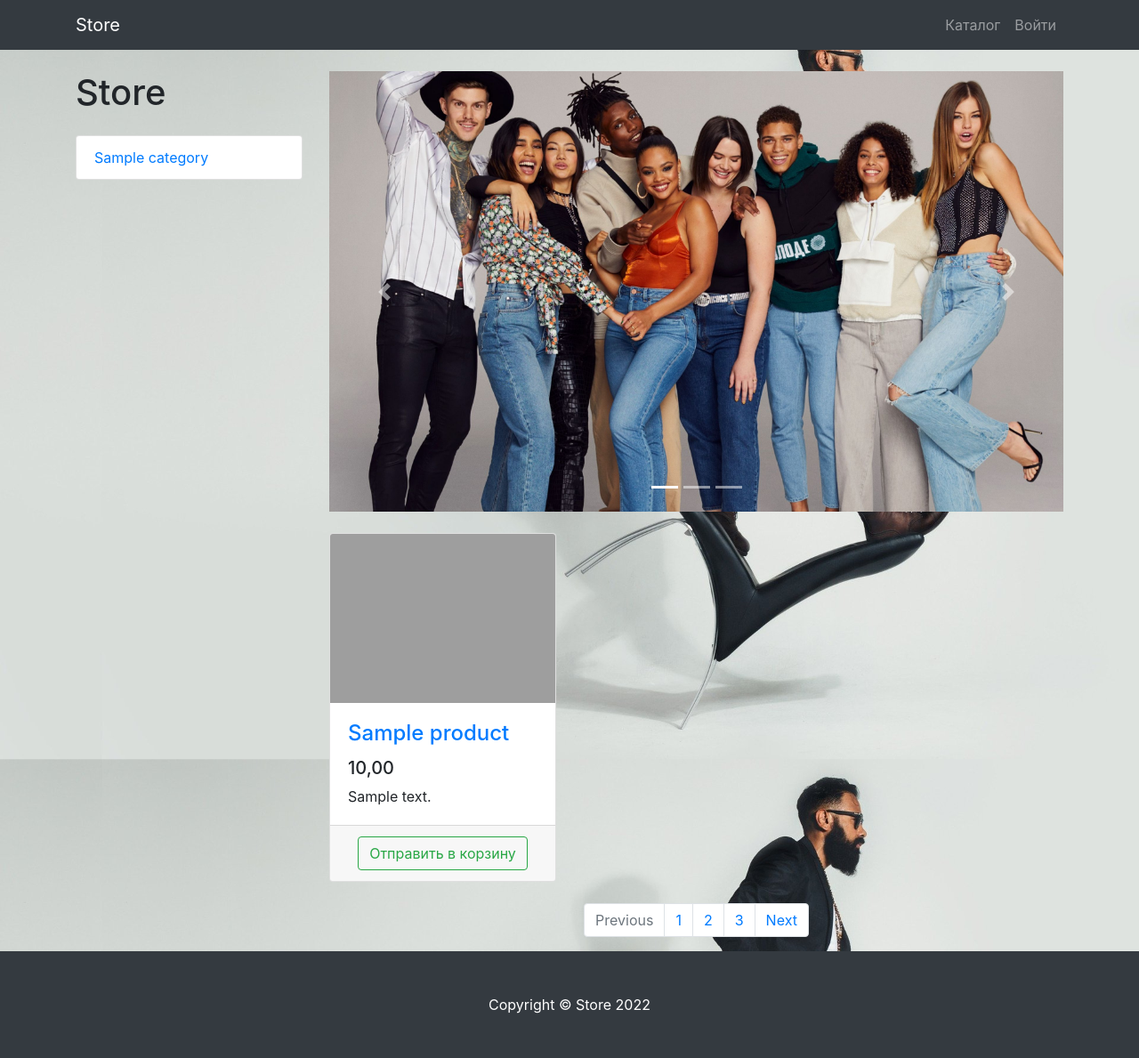
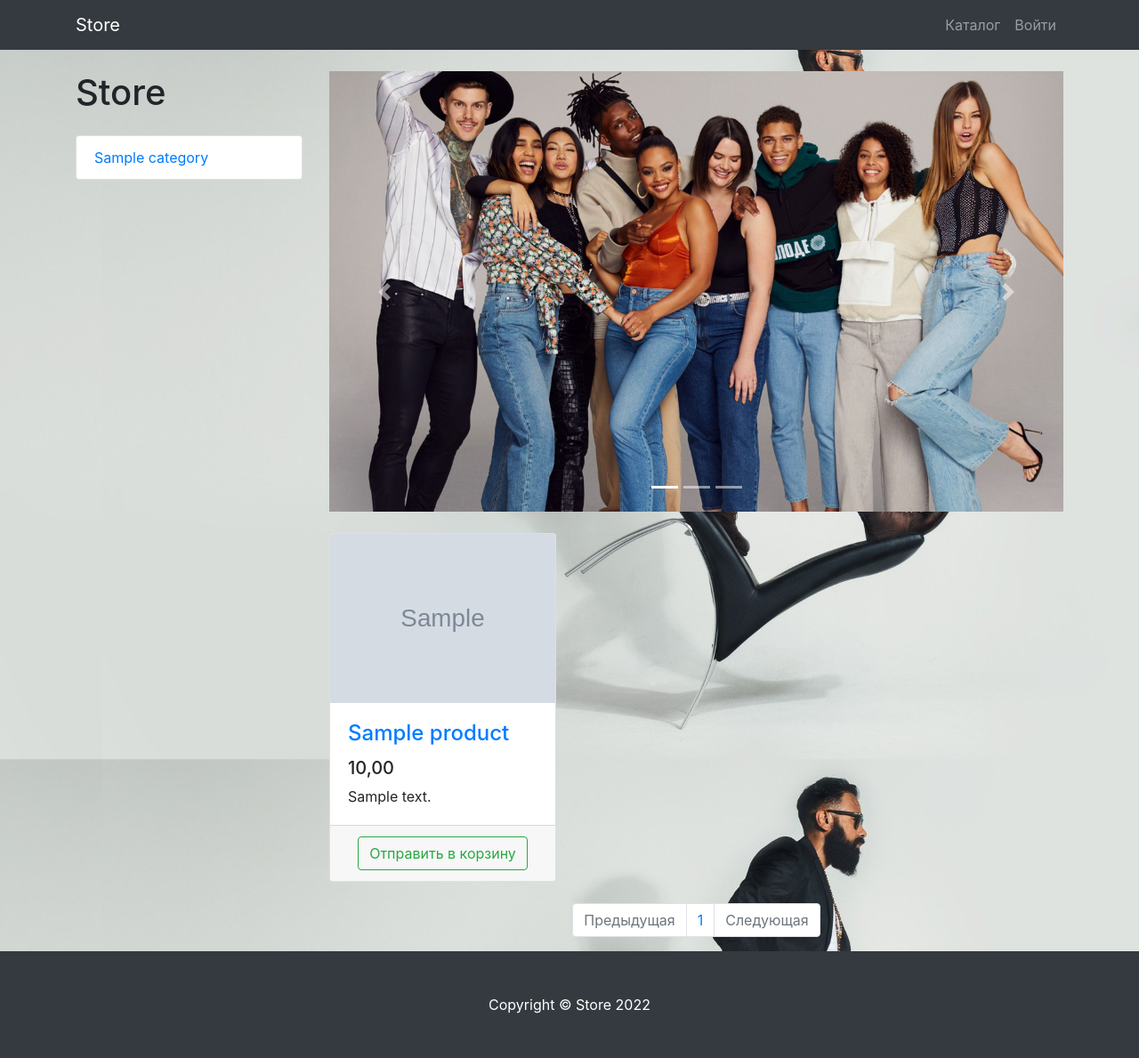
Before and after one commit to Altamar24/campus_delivery, a Django app: page /product_list/ in a window 1280 px wide. Shown: the whole page at 89% size. Run offline with Django 4.2, Linux system fonts and the light colour scheme; tables that the repository leaves empty hold one stand-in row (values such as "Sample post"); grey boxes marked "Sample" are stand-in pictures; some libraries are stand-ins or nearby versions; grey boxes are pictures that could not be loaded.

Commit message:
add paginator and filter by category

```diff
--- a/shop/urls.py
+++ b/shop/urls.py
@@ -7,6 +7,8 @@ app_name = 'shop'
 urlpatterns = [
     path('', index, name='index'),
     path('product_list/', product_list, name='product_list'),
+    path('category/<int:category_id>/', product_list, name='category'),
+    path('page/<int:page_number>/', product_list, name='paginator'),
     path('<slug:category_slug>/', product_list, name='product_list_by_category'),
     path('<int:id>/<slug:slug>/', product_detail, name='product_detail'),
     path('basket/add/<int:product_id>/', basket_add, name='basket_add'),
--- a/shop/views.py
+++ b/shop/views.py
@@ -1,5 +1,7 @@
 from django.contrib.auth.decorators import login_required
+from django.core.paginator import Paginator
 from django.shortcuts import render, get_object_or_404, HttpResponseRedirect
+
 
 from .models import Category, Product, Basket
 
@@ -8,15 +10,18 @@ def index(request):
     return render(request, "shop/index.html")
 
 
-def product_list(request, category_slug=None):
-    category = None
-    categories = Category.objects.all()
-    products = Product.objects.filter(available=True)
-    if category_slug:
-        category = get_object_or_404(Category, slug=category_slug)
-        products = products.filter(category=category)
-    context = {'category': category,
-               'categories': categories, 'products': products}
+def product_list(request, category_id=None, page_number=1):
+    products = Product.objects.filter(
+        category_id=category_id) if category_id else Product.objects.all()
+
+    per_page = 3
+    paginator = Paginator(products, per_page)
+    products_paginator = paginator.page(page_number)
+
+    context = {
+        'categories': Category.objects.all(),
+        'products': products_paginator,
+    }
     return render(request, 'shop/products.html', context)
 
 
--- a/templates/shop/products.html
+++ b/templates/shop/products.html
@@ -20,7 +20,8 @@
                 <h1 class="my-4">Store</h1>
                 <div class="list-group">
                     {% for category in categories %}
-                    <a href="#" class="list-group-item">{{ category.name }}</a>
+                    <a href="{% url 'shop:category' category.id %}" class="list-group-item">
+                        {{ category.name }}</a>
                     {% endfor %}
                 </div>
 
@@ -65,7 +66,7 @@
                     <div class="col-lg-4 col-md-6 mb-4">
                         <div class="card h-100">
                             <a href="{% static '/img/products/Black-Dr-Martens-shoes.png' %}">
-                                <img class="card-img-top" src="{% static '/img/products/Black-Dr-Martens-shoes.png' %}" alt="">
+                                <img class="card-img-top" src="{{ product.image.url }}" alt="">
                             </a>
                             <div class="card-body">
                                 <h4 class="card-title">
@@ -87,14 +88,20 @@
 
                 <nav aria-label="Page navigation example">
                     <ul class="pagination justify-content-center">
-                        <li class="page-item disabled">
-                            <a class="page-link" href="#" tabindex="-1" aria-disabled="true">Previous</a>
+                        <li class="page-item {% if not products.has_previous %} disabled {% endif %}">
+                            <a class="page-link"
+                            href="{% if products.has_previous %} {% url 'shop:paginator' products.previous_page_number %} {% else %} # {% endif %}"
+                            tabindex="-1" aria-disabled="true">Предыдущая</a>
                         </li>
-                        <li class="page-item"><a class="page-link" href="#">1</a></li>
-                        <li class="page-item"><a class="page-link" href="#">2</a></li>
-                        <li class="page-item"><a class="page-link" href="#">3</a></li>
-                        <li class="page-item">
-                            <a class="page-link" href="#">Next</a>
+                        {% for page in products.paginator.page_range %}
+                            <li class="page-item">
+                                <a class="page-link" href="{% url 'shop:paginator' page %}">
+                                    {{ page }}
+                                </a>
+                            </li>
+                        {% endfor %}
+                        <li class="page-item {% if not products.has_next %} disabled {% endif %}">
+                            <a class="page-link" href="{% if products.has_next %} {% url 'shop:paginator' products.next_page_number %} {% else %} # {% endif %}">Следующая</a>
                         </li>
                     </ul>
                 </nav>
```
